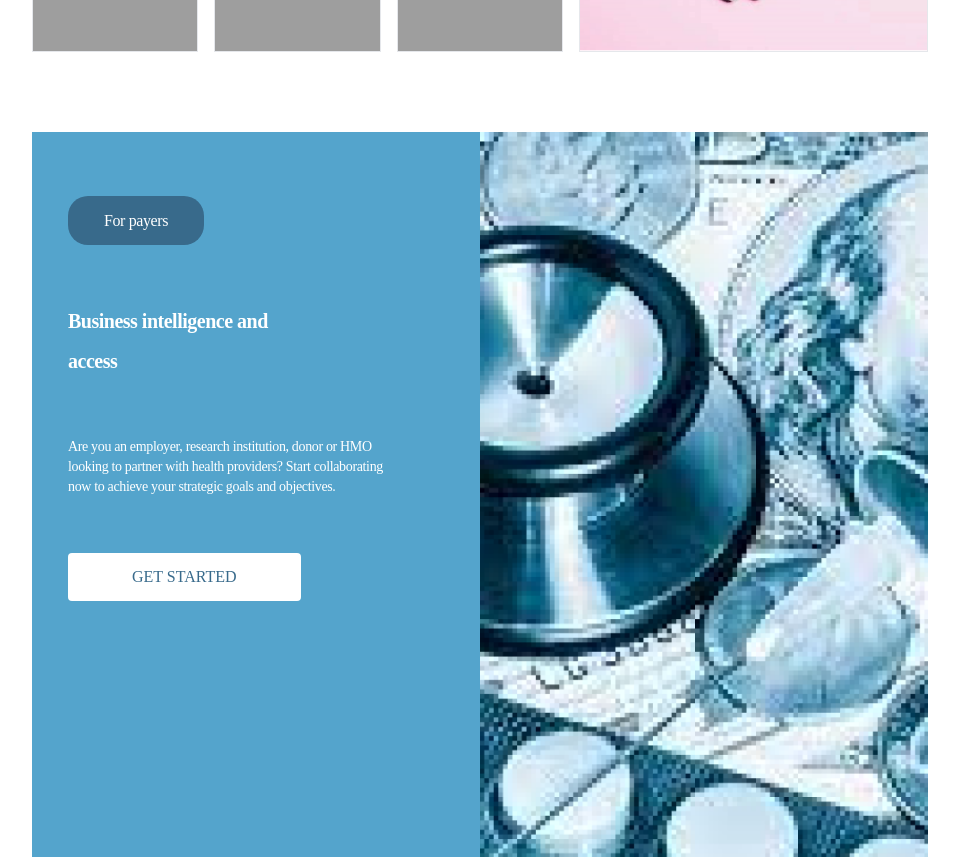
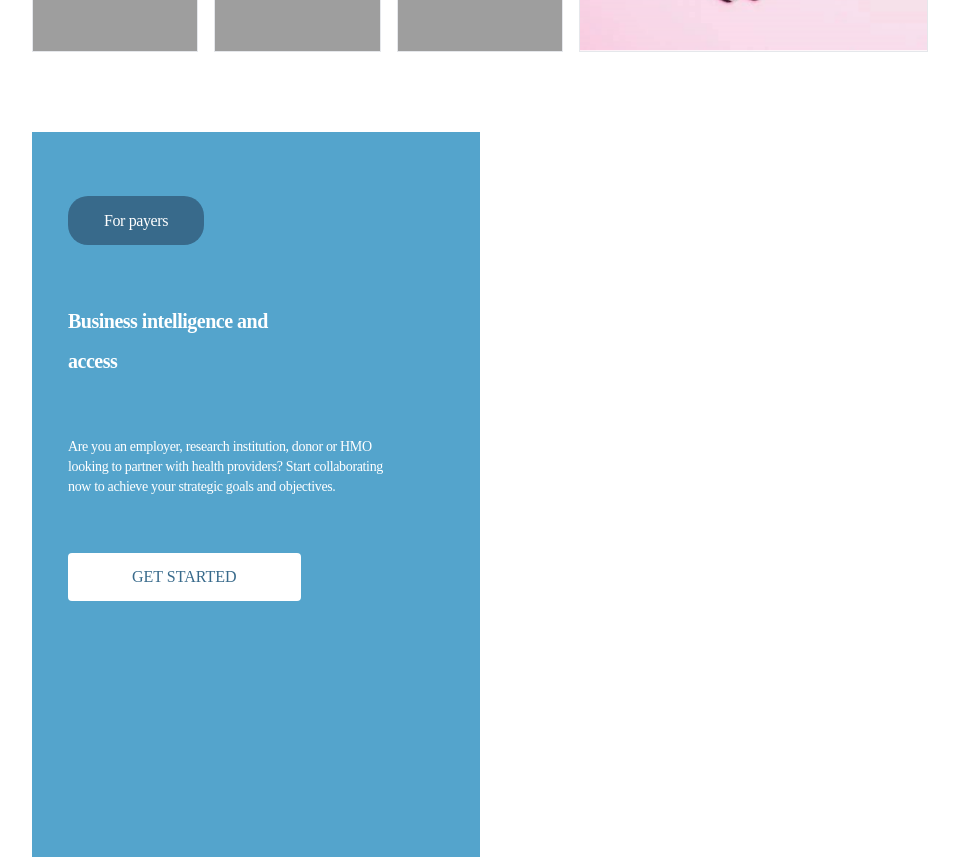
Before and after one commit to Adedeeoyin/Pharmanager, a React (Vite) app: page / in a window 1280 px wide. Shown: the part 3460-4319 px from the top of the page, without its empty margins (160-1119 px from the left). Built offline with nearby package versions, Linux system fonts and the light colour scheme; grey boxes are pictures that could not be loaded; a web font is replaced by a local one.

Commit message:
test lazy loading

```diff
--- a/package.json
+++ b/package.json
@@ -14,6 +14,7 @@
     "react": "^18.2.0",
     "react-dom": "^18.2.0",
     "react-icons": "^5.0.0",
+    "react-lazy-load": "^4.0.1",
     "react-router-dom": "^6.21.1",
     "vite-plugin-svgr": "^4.2.0",
     "yup": "^1.3.3"
--- a/src/Components/Payers.jsx
+++ b/src/Components/Payers.jsx
@@ -1,5 +1,7 @@
 import React from 'react'
 import Button from './Button'
+import LazyLoad from 'react-lazy-load'
+
 
 const Payers = () => {
   return (
@@ -13,8 +15,10 @@ const Payers = () => {
             <Button.Square_md>GET STARTED</Button.Square_md>
         </div>
 
+        <LazyLoad>
         <div className='w-full h-full bg-[url("src/assets/Images/payers.png")] bg-cover bg-no-repeat bg-center'>&nbsp;
         </div>
+        </LazyLoad>
     </div>
   )
 }
--- a/src/Components/Studies.jsx
+++ b/src/Components/Studies.jsx
@@ -7,6 +7,7 @@ const Studies = () => {
         <p className="text-center text-zinc-800 text-lg font-light font-euclid pb-14">Get a glimpse of our partnership connections helped providers deliver better patient outcomes and sustainable practices.</p>
 
         <div className='grid grid-cols-5 grid-rows-4 gap-4 w-full h-screen'>
+
             <div className=' bg-[url("src/assets/Images/study-1.png")] w-full h-full bg-center bg-cover bg-no-repeat col-span-2 row-span-2 border border-solid'></div>
             <div className=' bg-[url("src/assets/Images/study-2.png")] w-full h-full bg-center bg-cover bg-no-repeat border border-solid'></div>
             <div className=' bg-[url("src/assets/Images/study-3.png")] w-full h-full bg-center bg-cover bg-no-repeat border border-solid'></div>
```
Also changed, not shown: 1 other file (tests, documents, lock files or other folders).
